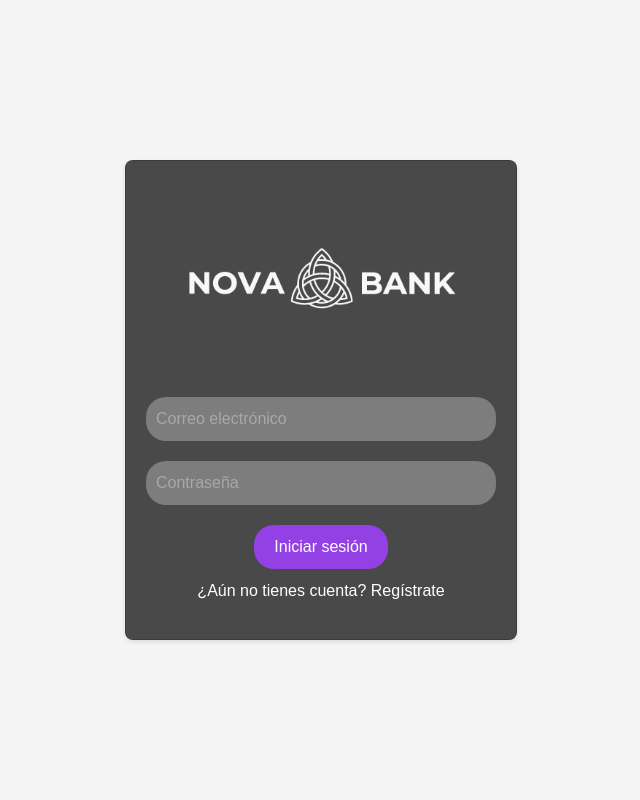
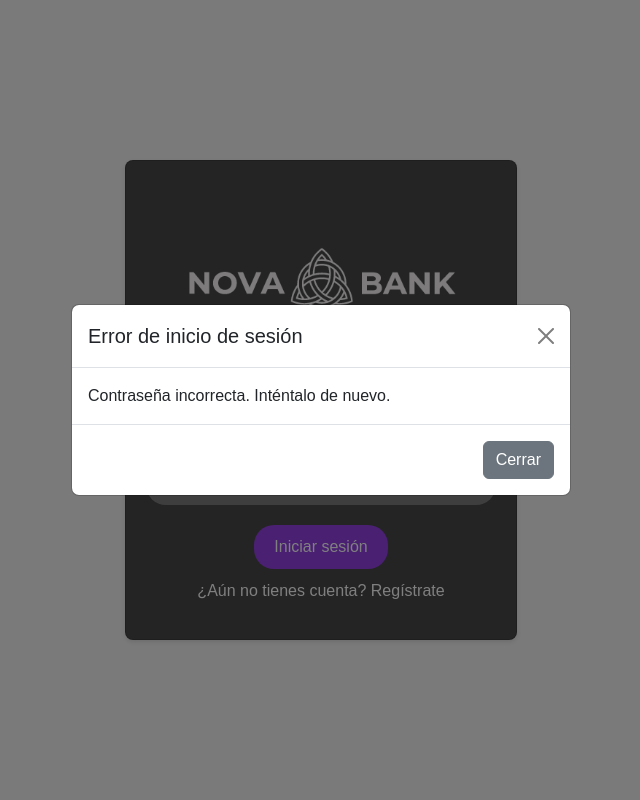
Before and after one commit to JCCutino/NovaBank, a PHP site: page / in a window 1280 px wide. Shown: the whole page, without its empty margins (319-959 px from the left). Run offline with PHP 8.4, Linux system fonts and the light colour scheme.

Commit message:
Mensaje error contraseña

```diff
--- a/funcionalidades/logear.php
+++ b/funcionalidades/logear.php
@@ -15,7 +15,8 @@ if ($result->num_rows > 0) {
      header ("location: ../pagina_principal.php");
      $_SESSION['correoElectronico'] = $correoElectronico;
     } else {
-        header ("location: ../index.php");
+        $_SESSION['contrasenaIncorrecta'] = true;
+        header("location: ../index.php");
     }
 } else {
     echo "Usuario no existe";
--- a/index.php
+++ b/index.php
@@ -20,6 +20,24 @@
     <!-- place navbar here -->
   </header>
   <main>
+
+  <div class="modal" tabindex="-1" role="dialog" id="errorModal">
+    <div class="modal-dialog modal-dialog-centered" role="document">
+        <div class="modal-content">
+            <div class="modal-header">
+                <h5 class="modal-title">Error de inicio de sesión</h5>
+                <button type="button" class="btn-close" data-bs-dismiss="modal" aria-label="Close"></button>
+            </div>
+            <div class="modal-body">
+                Contraseña incorrecta. Inténtalo de nuevo.
+            </div>
+            <div class="modal-footer">
+                <button type="button" class="btn btn-secondary" data-bs-dismiss="modal">Cerrar</button>
+            </div>
+        </div>
+    </div>
+    </div>
+
 <!-- Card de Inicio de Sesión -->
 <div id="loginCard" class="card">
     <img src="img/Logo_NovaBank_Blanco.png" alt="Logo de la empresa" class="logo">
@@ -74,6 +92,21 @@
   <script src="https://cdn.jsdelivr.net/npm/bootstrap@5.2.1/dist/js/bootstrap.min.js"
     integrity="sha384-7VPbUDkoPSGFnVtYi0QogXtr74QeVeeIs99Qfg5YCF+TidwNdjvaKZX19NZ/e6oz" crossorigin="anonymous">
   </script>
+
+<script>
+        document.addEventListener('DOMContentLoaded', function () {
+            const contrasenaCorrecta = <?php session_start();
+             echo json_encode(isset($_SESSION['contrasenaCorrecta']) && $_SESSION['contrasenaCorrecta']); ?>;
+
+            if (!contrasenaCorrecta) {
+                var myModal = new bootstrap.Modal(document.getElementById('errorModal'));
+                myModal.show();
+            }
+        });
+    </script>
+
+
+
 </body>
 
 </html>
```
